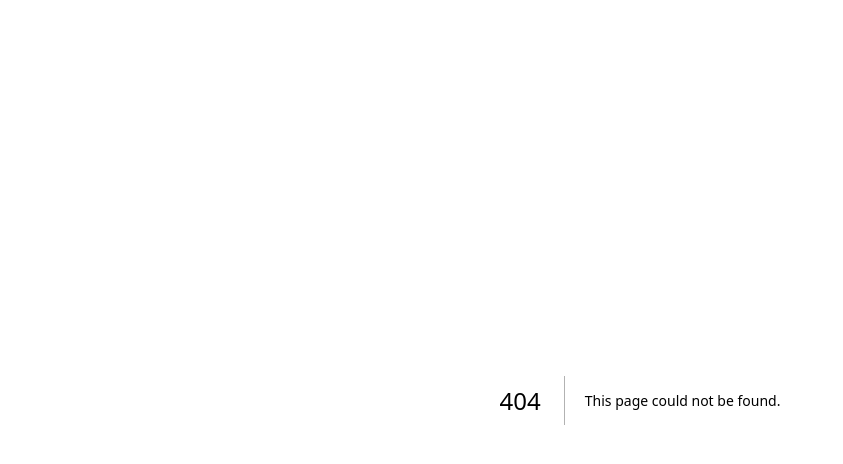
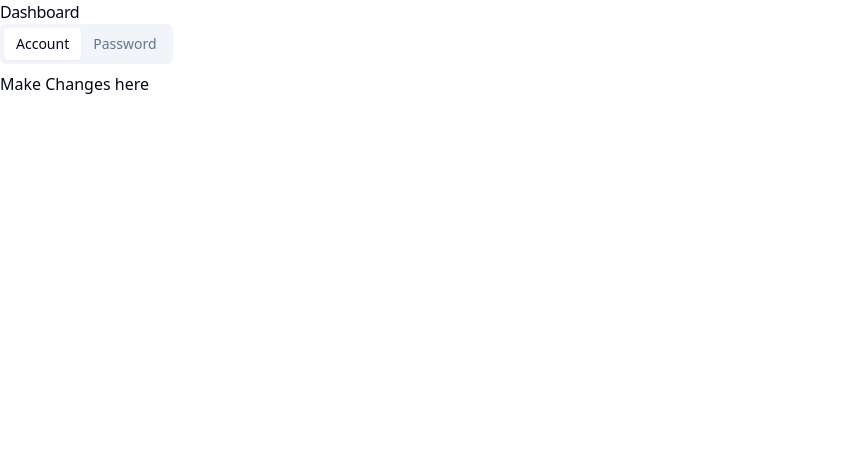
Before and after one commit to Avv-2301/Admin-Dashboard-Nextjs, a Next.js app: page /dashboard in a window 1280 px wide. Before the commit this address had no page. Shown: the top 464 px of the page, without its empty margins (0-843 px from the left). Built offline with nearby package versions, Linux system fonts and the light colour scheme.

Commit message:
Dashboard page

```diff
--- a/src/pages/_app.tsx
+++ b/src/pages/_app.tsx
@@ -1,4 +1,5 @@
-import type { AppProps } from 'next/app'
+import type { AppProps } from 'next/app';
+import '@/styles/globals.css';
 
 export default function App({ Component, pageProps }: AppProps) {
   return <Component {...pageProps} />
--- /dev/null
+++ b/src/pages/dashboard.jsx
@@ -0,0 +1,23 @@
+import React from 'react';
+import { Tabs, TabsContent, TabsList, TabsTrigger } from "@/components/ui/tabs"
+
+
+const dashboard = () => {
+  return (
+    <div>
+        <div className='flex flex-row items-center justify-between space-y-2'>
+            <p className='text-3xl font-bold tracking-tight'>Dashboard</p>
+        </div>
+        <Tabs defaultValue='account' className='w-[500px]'>
+            <TabsList >
+                <TabsTrigger value='account'>Account</TabsTrigger>
+                <TabsTrigger value='password'>Password</TabsTrigger>
+            </TabsList>
+            <TabsContent value='account'>Make Changes here</TabsContent>
+            <TabsContent value='password'>Set A Password</TabsContent>
+        </Tabs>
+    </div>
+  )
+}
+
+export default dashboard
--- a/src/pages/index.tsx
+++ b/src/pages/index.tsx
@@ -1,3 +1,18 @@
-export default function Page() {
-    return <h1>Hello, Next.js!</h1>
-  }
+import { useRouter } from "next/router";
+import { useEffect } from "react";
+import React from 'react'
+
+
+
+const index = () => {
+  const router = useRouter();
+  useEffect(() =>{
+    router.push('/dashboard')
+  },[])
+  return (
+    <>
+    </>
+  )
+}
+
+export default index;
```
Also changed, not shown: src/styles/globals.css (renamed from src/app/globals.css).
